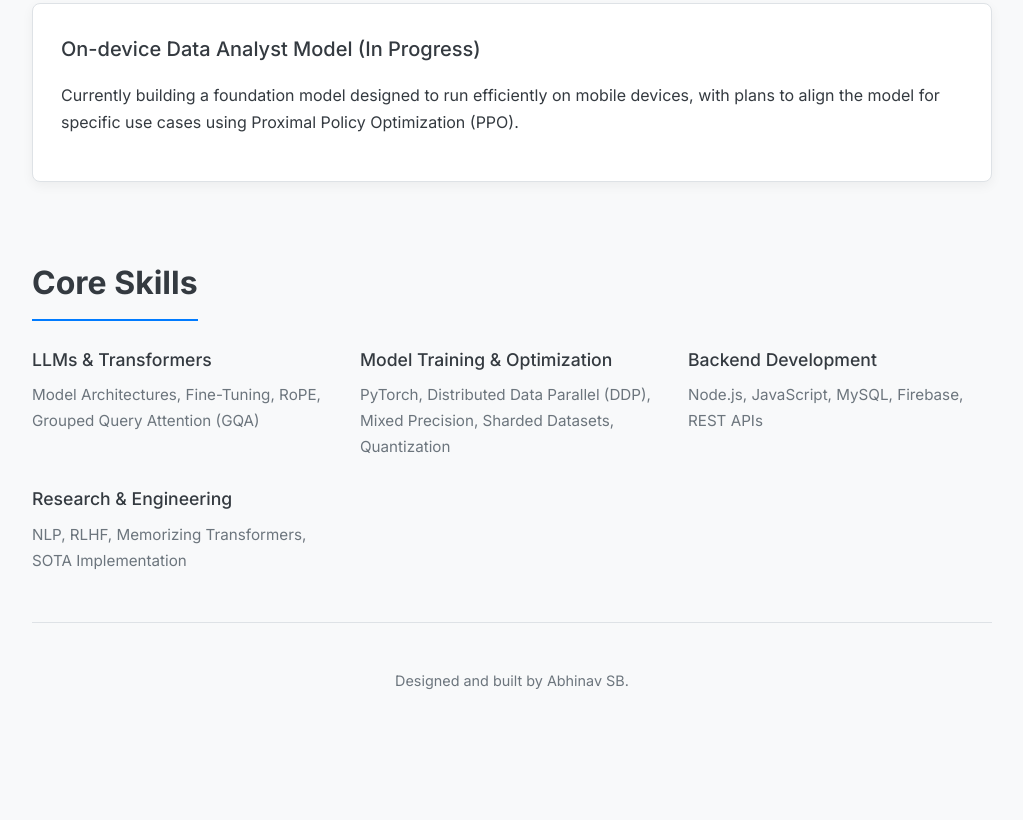
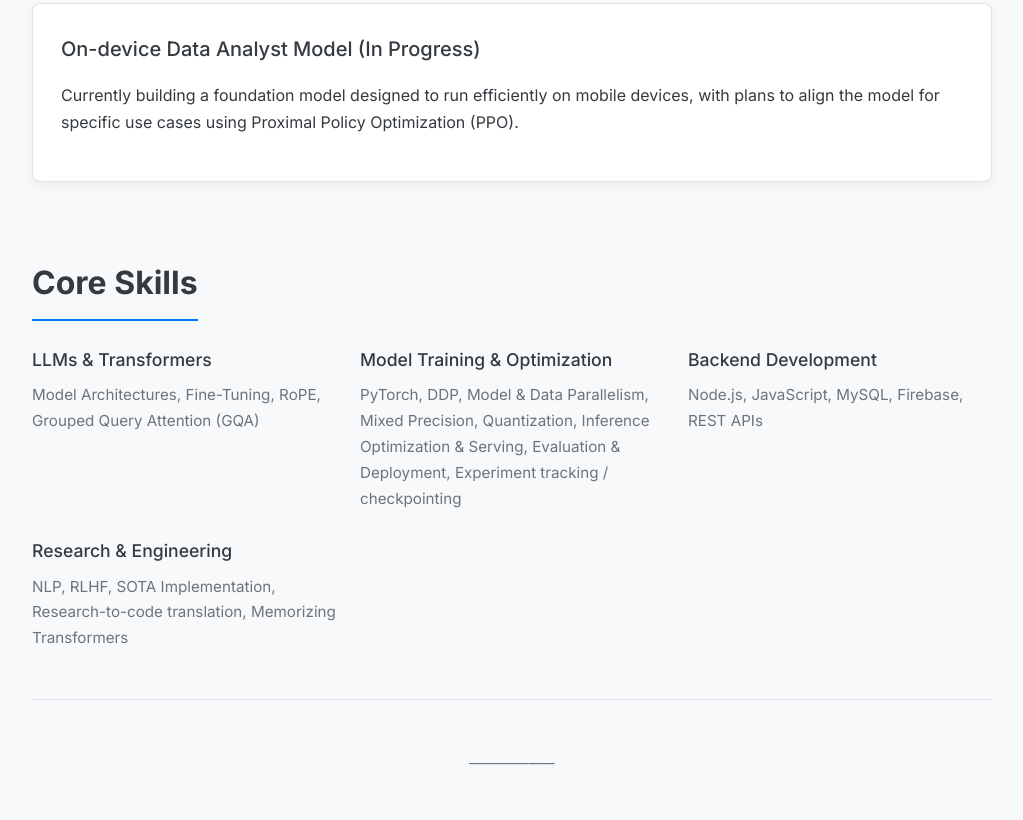
Before and after one commit to abhinavsb3/abhinavsb3.github.io, a plain HTML site: page index.html in a window 1280 px wide. Shown: the part 2525-3345 px from the top of the page, without its empty margins (128-1151 px from the left). Before the commit the page ends 3297 px from the top, so only its background shows below. Drawn offline with Linux system fonts and the light colour scheme.

Commit message:
Some changes

```diff
--- a/index.html
+++ b/index.html
@@ -227,7 +227,7 @@
             <p class="subtitle">AI Engineer & Backend Developer</p>
             <div class="contact-links">
                 <!-- Email Icon -->
-                <a href="https://mail.google.com/mail/?view=cm&fs=1&to=abhinavsb0429@gmail.com" target="_blank" rel="noopener noreferrer">
+                <a href="mailto:abhinavszb@gmail.com">
                     <svg xmlns="http://www.w3.org/2000/svg" viewBox="0 0 24 24" fill="currentColor"><path d="M1.5 4h21A1.5 1.5 0 0 1 24 5.5v13A1.5 1.5 0 0 1 22.5 20h-21A1.5 1.5 0 0 1 0 18.5v-13A1.5 1.5 0 0 1 1.5 4ZM2.178 6l9.57 7.524a1.5 1.5 0 0 0 1.492-.005L21.821 6H2.178Z"/></svg>
                     <span>Email</span>
                 </a>
@@ -341,7 +341,7 @@
                     </div>
                     <div class="skill-category">
                         <h4>Model Training & Optimization</h4>
-                        <p>PyTorch, Distributed Data Parallel (DDP), Mixed Precision, Sharded Datasets, Quantization</p>
+                        <p>PyTorch, DDP, Model & Data Parallelism, Mixed Precision, Quantization, Inference Optimization & Serving, Evaluation & Deployment, Experiment tracking / checkpointing</p>
                     </div>
                     <div class="skill-category">
                         <h4>Backend Development</h4>
@@ -349,7 +349,7 @@
                     </div>
                     <div class="skill-category">
                         <h4>Research & Engineering</h4>
-                        <p>NLP, RLHF, Memorizing Transformers, SOTA Implementation</p>
+                        <p>NLP, RLHF, SOTA Implementation, Research-to-code translation, Memorizing Transformers</p>
                     </div>
                 </div>
             </section>
@@ -358,7 +358,7 @@
 
         <!-- Footer -->
         <footer>
-            <p>Designed and built by Abhinav SB.</p>
+            <p>_____________</p>
         </footer>
 
     </div>
```
